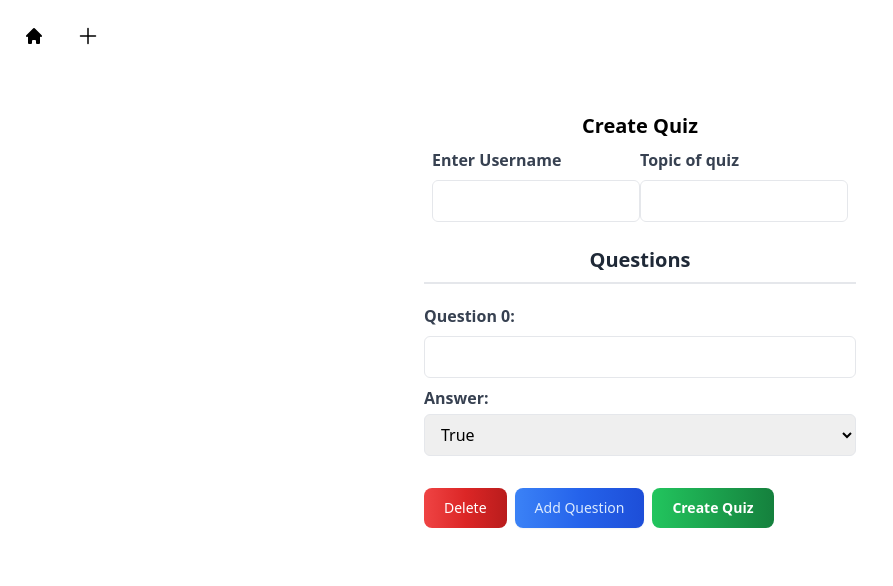
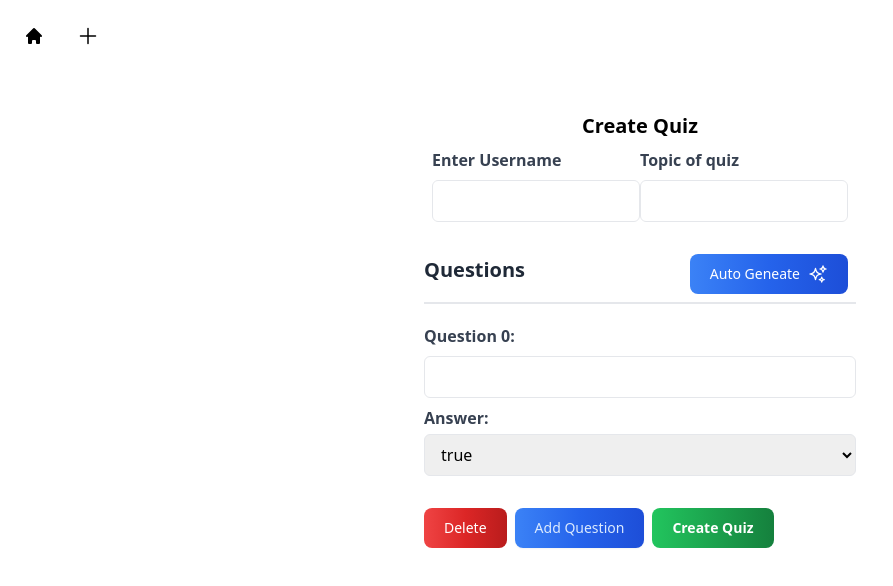
Before and after one commit to hayderab/Quiz-main, a Next.js app: page /createquiz in a window 1280 px wide. Shown: the top 586 px of the page, without its empty margins (0-893 px from the left). Built offline with nearby package versions, Linux system fonts and the light colour scheme.

Commit message:
atuomatically generate through openAI

```diff
--- /dev/null
+++ b/src/pages/api/quiz/generatequiz.ts
@@ -0,0 +1,61 @@
+import type { NextApiRequest, NextApiResponse } from "next";
+import { Configuration, OpenAIApi } from "openai";
+
+const configuration = new Configuration({
+  apiKey: process.env.OPENAI_API_KEY,
+});
+const openai = new OpenAIApi(configuration);
+
+export default async function handler(
+  req: NextApiRequest,
+  res: NextApiResponse
+) {
+  if (!process.env.OPENAI_API_KEY) {
+    throw new Error("Missing Environment Variable OPENAI_API_KEY");
+  }
+
+  const topic = req.body.topic;
+  //   console.log("........", topic);
+  // checking for input
+  if (topic === undefined || topic === "") {
+    console.log("data not recieved");
+    res.status(500).json({
+      error: {
+        message: "An error occurred during your request.",
+      },
+    });
+    return;
+  }
+
+  if (!configuration.apiKey) {
+    res.status(500).json({
+      error: {
+        message: "OpenAI API key not configured properly or expired",
+      },
+    });
+    return;
+  }
+  try {
+    // could be furhter improved
+    const prompt = `please generate 5 true or false question and answer based on this topic ${topic}  no description Exactly like the following format: [ {question: "",  answer:" true or false"}]`;
+
+    const payload = {
+      model: "text-davinci-003",
+      prompt: prompt,
+      temperature: process.env.AI_TEMP ? parseFloat(process.env.AI_TEMP) : 0.7,
+      max_tokens: process.env.AI_MAX_TOKENS
+        ? parseInt(process.env.AI_MAX_TOKENS)
+        : 400,
+      top_p: 1,
+      frequency_penalty: 0,
+      presence_penalty: 1,
+    };
+
+    const response = await openai.createCompletion(payload);
+    const firstResponse = response.data.choices[0].text;
+    res.status(200).json({ result: firstResponse });
+  } catch (error) {
+    console.log("open api data fetching error: ", error);
+    throw error;
+  }
+}
--- a/src/pages/createquiz.tsx
+++ b/src/pages/createquiz.tsx
@@ -4,6 +4,7 @@ import { useState, useEffect } from "react";
 import { useRouter } from "next/router";
 import Head from "next/head";
 import Layout from "components/layout";
+import { type } from "os";
 interface FormData {
   userName: string;
   name: string;
@@ -28,12 +29,6 @@ export default function Quiz() {
     },
   ]);
 
-  // const handleChange = (e: React.ChangeEvent<HTMLInputElement>) => {
-  //   setData((prevData) => ({
-  //     ...prevData,
-  //     name: e.target.value,
-  //   }));
-  // };
   const handleChange = (event: { target: { name: any; value: any } }) => {
     const { name, value } = event.target;
     setData({ ...data, [name]: value });
@@ -45,7 +40,7 @@ export default function Quiz() {
       ...questions,
       {
         question: "",
-        answer: "true",
+        answer: "True",
       },
     ]);
   };
@@ -99,6 +94,42 @@ export default function Quiz() {
     console.log("data:", data);
   }, [data]);
 
+  /**
+   * generate questions based on topic through openAI
+   */
+  async function generateQuestions() {
+    if (data.name === "") {
+      alert("add topic");
+      return;
+    }
+
+    setLoading(true);
+
+    await fetch("/api/quiz/generatequiz", {
+      method: "POST",
+      body: JSON.stringify({ topic: data.name }),
+      headers: {
+        "Content-Type": "application/json",
+      },
+    })
+      .then((response) => response.json())
+      .then(async (data) => {
+        // Extract data from the response
+        // console.log("data.result: ", data.result.trim());
+        const generatedQuestions = eval(data.result.trim()); // remove whitespace and convert it to array [{question:"", answer:""}]
+
+        // console.log("data from openai", typeof generatedQuestions);
+        setQuestions(generatedQuestions);
+        setLoading(false);
+      })
+      .catch((error) => {
+        setLoading(false);
+
+        // Handle error
+        console.error("Error:", error);
+      });
+  }
+  console.log("set question data", questions);
   return (
     <>
       <Head>
@@ -154,10 +185,42 @@ export default function Quiz() {
                   />
                 </div>
               </div>
-              <div className="flex justify-center items-center border-b-2">
+              <div className="flex justify-between items-center border-b-2">
                 <h2 className="mb-2 text-xl font-bold text-gray-800">
                   Questions
                 </h2>
+                <button
+                  className="flex justify-between m-2"
+                  onClick={generateQuestions}
+                >
+                  {loading ? (
+                    <>
+                      <div
+                        className="w-5 h-5 rounded-full animate-spin
+                    border-2 border-solid border-white border-t-transparent px-2 "
+                      ></div>
+                      Generating ...
+                    </>
+                  ) : (
+                    <div className="flex ">
+                      <span>Auto Geneate</span>
+                      <svg
+                        xmlns="http://www.w3.org/2000/svg"
+                        fill="none"
+                        viewBox="0 0 24 24"
+                        stroke-width="1.5"
+                        stroke="currentColor"
+                        className="w-5 h-5 ml-2"
+                      >
+                        <path
+                          stroke-linecap="round"
+                          stroke-linejoin="round"
+                          d="M9.813 15.904L9 18.75l-.813-2.846a4.5 4.5 0 00-3.09-3.09L2.25 12l2.846-.813a4.5 4.5 0 003.09-3.09L9 5.25l.813 2.846a4.5 4.5 0 003.09 3.09L15.75 12l-2.846.813a4.5 4.5 0 00-3.09 3.09zM18.259 8.715L18 9.75l-.259-1.035a3.375 3.375 0 00-2.455-2.456L14.25 6l1.036-.259a3.375 3.375 0 002.455-2.456L18 2.25l.259 1.035a3.375 3.375 0 002.456 2.456L21.75 6l-1.035.259a3.375 3.375 0 00-2.456 2.456zM16.894 20.567L16.5 21.75l-.394-1.183a2.25 2.25 0 00-1.423-1.423L13.5 18.75l1.183-.394a2.25 2.25 0 001.423-1.423l.394-1.183.394 1.183a2.25 2.25 0 001.423 1.423l1.183.394-1.183.394a2.25 2.25 0 00-1.423 1.423z"
+                        />
+                      </svg>
+                    </div>
+                  )}
+                </button>
               </div>
               {/** ...... Adding questions for the quiz ................... */}
               {questions.map((question, index) => {
@@ -203,7 +266,7 @@ export default function Quiz() {
                           className="w-full px-3 py-2 border rounded-md"
                           required
                         >
-                          <option value="true">True</option>
+                          <option value="true">{question.answer}</option>
                           <option value="false">False</option>
                         </select>
                       </div>
@@ -227,23 +290,7 @@ export default function Quiz() {
               >
                 Add Question
               </button>
-              {/* <button className="flex justify-between">
-                <span>Auto</span>
-                <svg
-                  xmlns="http://www.w3.org/2000/svg"
-                  fill="none"
-                  viewBox="0 0 24 24"
-                  stroke-width="1.5"
-                  stroke="currentColor"
-                  className="w-5 h-5"
-                >
-                  <path
-                    stroke-linecap="round"
-                    stroke-linejoin="round"
-                    d="M9.813 15.904L9 18.75l-.813-2.846a4.5 4.5 0 00-3.09-3.09L2.25 12l2.846-.813a4.5 4.5 0 003.09-3.09L9 5.25l.813 2.846a4.5 4.5 0 003.09 3.09L15.75 12l-2.846.813a4.5 4.5 0 00-3.09 3.09zM18.259 8.715L18 9.75l-.259-1.035a3.375 3.375 0 00-2.455-2.456L14.25 6l1.036-.259a3.375 3.375 0 002.455-2.456L18 2.25l.259 1.035a3.375 3.375 0 002.456 2.456L21.75 6l-1.035.259a3.375 3.375 0 00-2.456 2.456zM16.894 20.567L16.5 21.75l-.394-1.183a2.25 2.25 0 00-1.423-1.423L13.5 18.75l1.183-.394a2.25 2.25 0 001.423-1.423l.394-1.183.394 1.183a2.25 2.25 0 001.423 1.423l1.183.394-1.183.394a2.25 2.25 0 00-1.423 1.423z"
-                  />
-                </svg>
-              </button> */}
+
               <button
                 type="submit"
                 onClick={collectdata}
```
